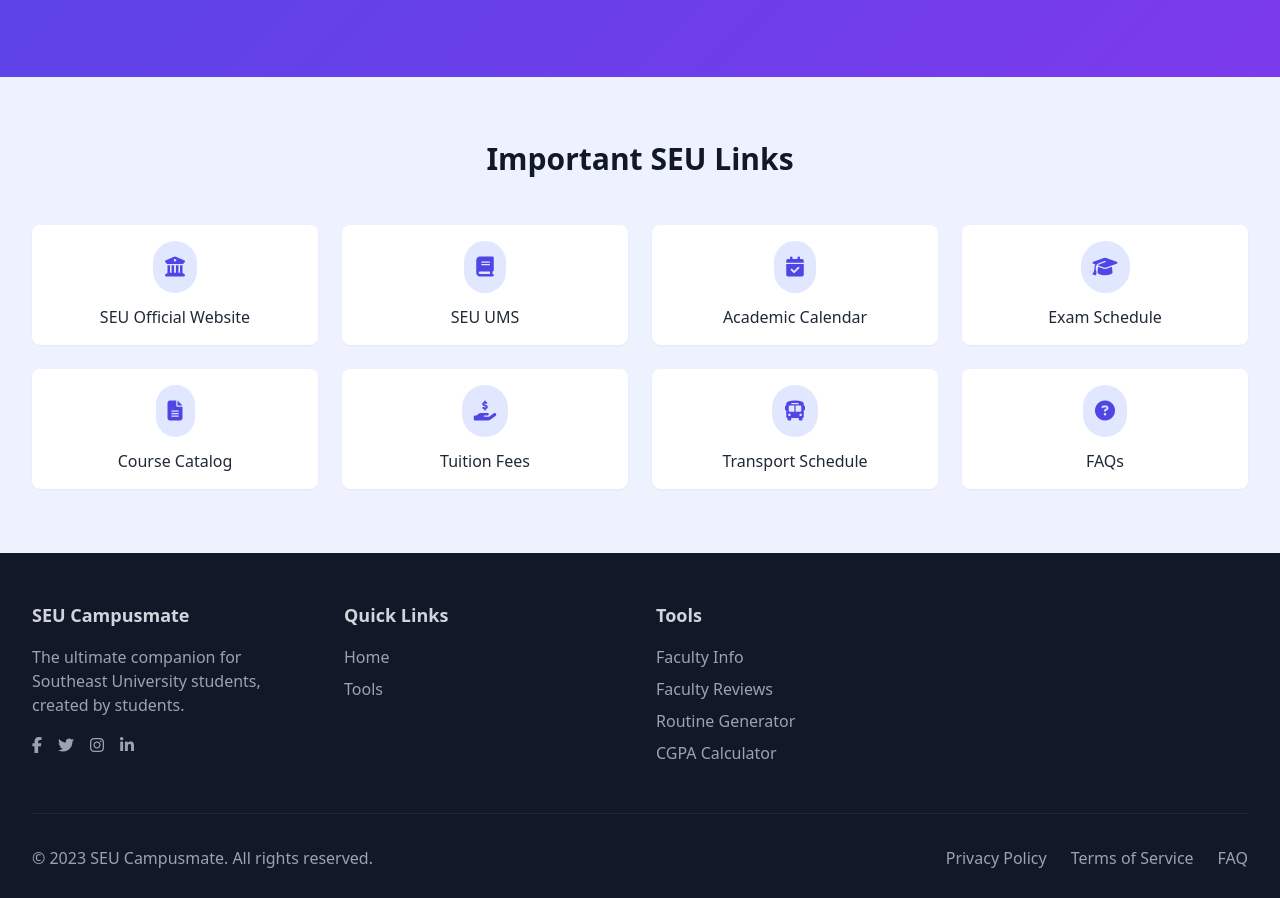
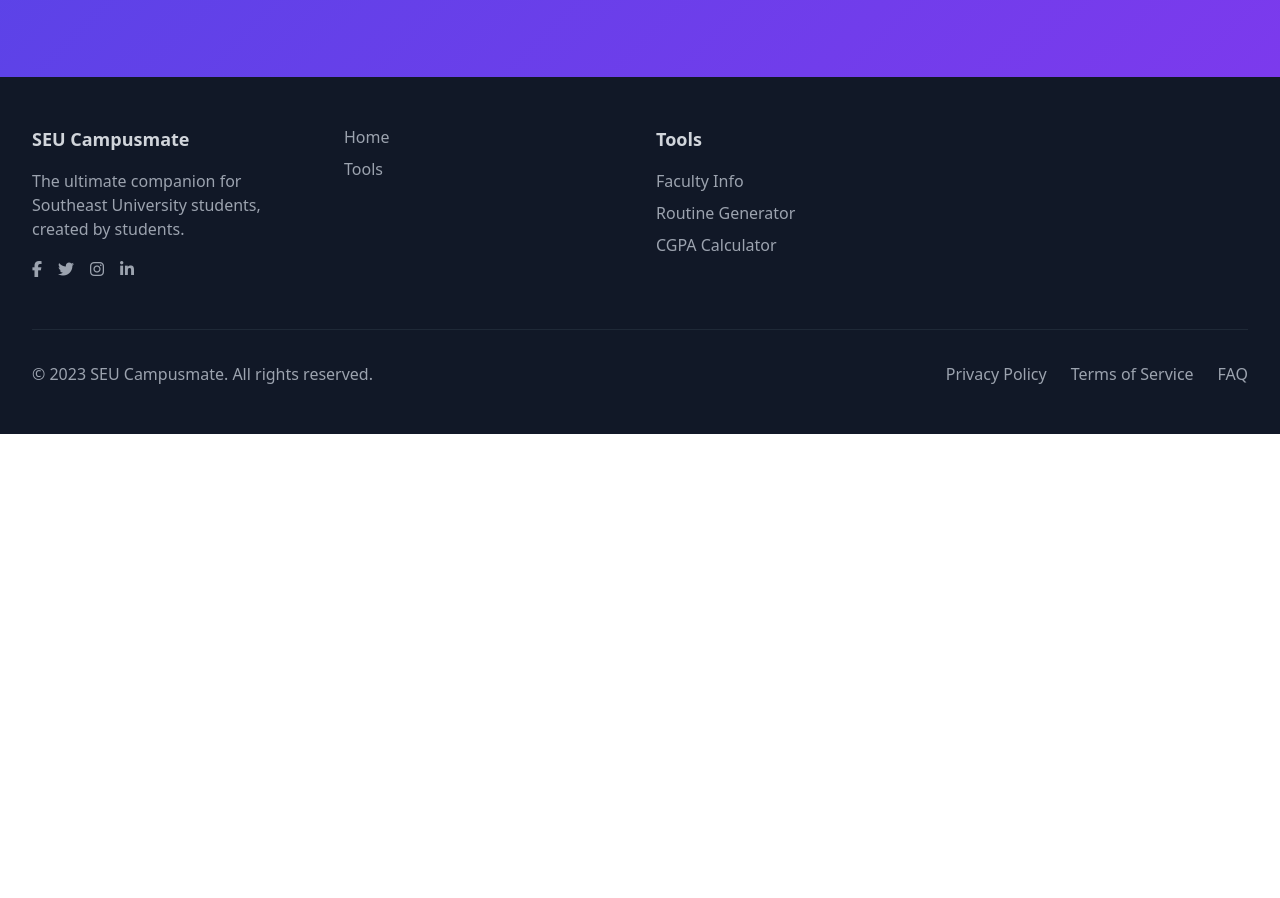
Before and after one commit to Sajib023/seu1v1, a website: page index.html in a window 1280 px wide. Shown: the part 2328-3226 px from the top of the page. After the commit the page ends 2762 px from the top, so only its background shows below. Drawn offline with nearby package versions, Linux system fonts and the light colour scheme.

Commit message:
Update index.html

```diff
--- a/index.html
+++ b/index.html
@@ -224,62 +224,7 @@
 </section>
 
 
-    <!-- Important Links -->
-    <section class="py-16 bg-indigo-50">
-        <div class="max-w-7xl mx-auto px-4 sm:px-6 lg:px-8">
-            <h2 class="text-3xl font-bold text-center text-gray-900 mb-12">Important SEU Links</h2>
-            <div class="grid grid-cols-2 md:grid-cols-4 gap-6">
-                <a href="https://new.seu.edu.bd" class="bg-white p-4 rounded-lg shadow-sm hover:shadow-md transition duration-300 flex flex-col items-center">
-                    <div class="bg-indigo-100 p-3 rounded-full mb-3">
-                        <i class="fas fa-university text-indigo-600 text-xl"></i>
-                    </div>
-                    <span class="font-medium text-center">SEU Official Website</span>
-                </a>
-                <a href="https://ums.seu.edu.bd" class="bg-white p-4 rounded-lg shadow-sm hover:shadow-md transition duration-300 flex flex-col items-center">
-                    <div class="bg-indigo-100 p-3 rounded-full mb-3">
-                        <i class="fas fa-book text-indigo-600 text-xl"></i>
-                    </div>
-                    <span class="font-medium text-center">SEU UMS</span>
-                </a>
-                <a href="#" class="bg-white p-4 rounded-lg shadow-sm hover:shadow-md transition duration-300 flex flex-col items-center">
-                    <div class="bg-indigo-100 p-3 rounded-full mb-3">
-                        <i class="fas fa-calendar-check text-indigo-600 text-xl"></i>
-                    </div>
-                    <span class="font-medium text-center">Academic Calendar</span>
-                </a>
-                <a href="#" class="bg-white p-4 rounded-lg shadow-sm hover:shadow-md transition duration-300 flex flex-col items-center">
-                    <div class="bg-indigo-100 p-3 rounded-full mb-3">
-                        <i class="fas fa-graduation-cap text-indigo-600 text-xl"></i>
-                    </div>
-                    <span class="font-medium text-center">Exam Schedule</span>
-                </a>
-                <a href="#" class="bg-white p-4 rounded-lg shadow-sm hover:shadow-md transition duration-300 flex flex-col items-center">
-                    <div class="bg-indigo-100 p-3 rounded-full mb-3">
-                        <i class="fas fa-file-alt text-indigo-600 text-xl"></i>
-                    </div>
-                    <span class="font-medium text-center">Course Catalog</span>
-                </a>
-                <a href="https://new.seu.edu.bd/tuitions-fees" class="bg-white p-4 rounded-lg shadow-sm hover:shadow-md transition duration-300 flex flex-col items-center">
-                    <div class="bg-indigo-100 p-3 rounded-full mb-3">
-                        <i class="fas fa-hand-holding-usd text-indigo-600 text-xl"></i>
-                    </div>
-                    <span class="font-medium text-center">Tuition Fees</span>
-                </a>
-                <a href="#" class="bg-white p-4 rounded-lg shadow-sm hover:shadow-md transition duration-300 flex flex-col items-center">
-                    <div class="bg-indigo-100 p-3 rounded-full mb-3">
-                        <i class="fas fa-bus text-indigo-600 text-xl"></i>
-                    </div>
-                    <span class="font-medium text-center">Transport Schedule</span>
-                </a>
-                <a href="#" class="bg-white p-4 rounded-lg shadow-sm hover:shadow-md transition duration-300 flex flex-col items-center">
-                    <div class="bg-indigo-100 p-3 rounded-full mb-3">
-                        <i class="fas fa-question-circle text-indigo-600 text-xl"></i>
-                    </div>
-                    <span class="font-medium text-center">FAQs</span>
-                </a>
-            </div>
-        </div>
-    </section>
+
 
     <!-- Footer -->
     <footer class="bg-gray-900 text-gray-300 py-12">
@@ -296,7 +241,7 @@
                     </div>
                 </div>
                 <div>
-                    <h3 class="text-lg font-semibold mb-4">Quick Links</h3>
+
                     <ul class="space-y-2">
                         <li><a href="#" class="text-gray-400 hover:text-white">Home</a></li>
                         <li><a href="#tools" class="text-gray-400 hover:text-white">Tools</a></li>
@@ -306,7 +251,7 @@
                     <h3 class="text-lg font-semibold mb-4">Tools</h3>
                     <ul class="space-y-2">
                         <li><a href="#" class="text-gray-400 hover:text-white">Faculty Info</a></li>
-                        <li><a href="#" class="text-gray-400 hover:text-white">Faculty Reviews</a></li>
+
                         <li><a href="routine.html" class="text-gray-400 hover:text-white">Routine Generator</a></li>
                         <li><a href="#" class="text-gray-400 hover:text-white">CGPA Calculator</a></li>
                     </ul>
```
